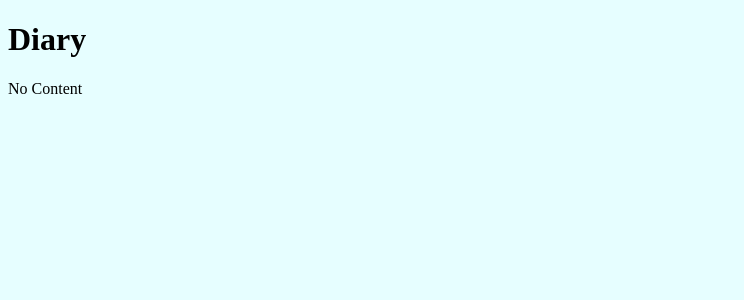
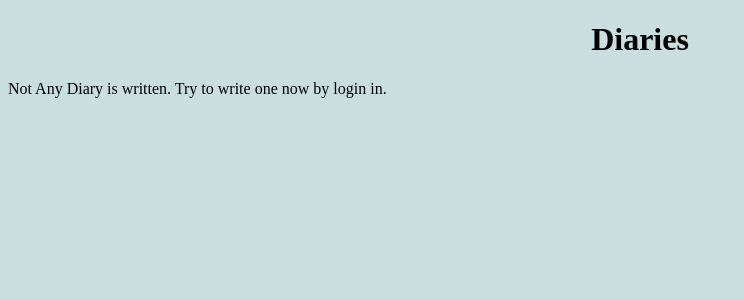
Before and after one commit to ericcheng09/mynikki, a Django app: page /articles/ in a window 1280 px wide. Shown: the top 300 px of the page, without its empty margins (0-744 px from the left). Run offline with Django 4.2, Linux system fonts and the light colour scheme; data that the repository does not hold is empty.

Commit message:
FEAT: Using two different views. One show list of diaries and some content with link. The other one show all content of diary in a page.

```diff
--- a/articles/static/articles/style.css
+++ b/articles/static/articles/style.css
@@ -1,11 +1,11 @@
 
 body {
-    background-color: #e6feff;
+    background-color: #c8dedf;
 }
 
 h1 {
     color: rgb(0, 0, 0);
-
+    text-align: center;
 }
 
 fieldset {
@@ -13,11 +13,11 @@ fieldset {
     border-radius: 5px;
     /* margin: 50px; */
     border: 0;
-    margin-bottom: 15px;
+    margin-top: 30px;
 }
 
 .content_title {
-    background-color: #5e8bec;
+    background-color: #84aafc;
     padding: 10px;
     /* width: 100px; */
     font-weight: bold;
@@ -33,6 +33,15 @@ fieldset {
 .time {
     font-weight: bold;
     font-size: small;
+}
+
+.detail {
+    background-color: #a6c7d1;
+    padding-top: 5px;
+    padding-left: 10px;
+    margin-top: 10px;
+    border-radius: 20px;
+    min-height: 80vh
 }
 
 @font-face {
--- /dev/null
+++ b/articles/templates/articles/list.html
@@ -0,0 +1,25 @@
+{% extends "base.html" %}
+
+{% block title %}Diary{% endblock %}
+{% load static %}
+{% block style %}
+<link rel="stylesheet" href="{% static 'articles/style.css' %}">
+{% endblock %}
+
+{% block content %}
+<h1>Diaries</h1>
+    {% for r in results %}
+        <fieldset>
+            <legend class="content_title">{{r.date}}</legend>
+            <label class="time">Create at:{{r.create_at}}</label>  <label class="time">Update at:{{r.update_at}}</label>
+            <div class="content">
+                <p>
+                    {{r.content}}
+                    <a href="/articles/{{r.id}}">more</a>
+                </p>
+            </div>
+        </fieldset>
+    {% empty %}
+    Not Any Diary is written. Try to write one now by login in.
+    {% endfor %}
+{% endblock %}
--- a/articles/templates/articles/show.html
+++ b/articles/templates/articles/show.html
@@ -7,18 +7,14 @@
 {% endblock %}
 
 {% block content %}
-<h1>Diary</h1>
-    {% for r in results %}
-        <fieldset>
-            <legend class="content_title">{{r.date}}</legend>
-            <label class="time">Create at:{{r.create_at}}</label>  <label class="time">Update at:{{r.update_at}}</label>
-            <div class="content">
-                <p>
-                    {{r.content}}
-                </p>
-            </div>
-        </fieldset>
-    {% empty %}
-    No Content
-    {% endfor %}
+<h1>{{date}}</h1>
+<a href="/articles">Back To List</a>
+<div class="detail">
+    <label class="time">Create at:{{create_at}}</label>  <label class="time">Update at:{{update_at}}</label>
+    <div class="detail-content">
+        <p>
+            {{content}}
+        </p>
+    </div>
+</div>
 {% endblock %}
--- a/articles/urls.py
+++ b/articles/urls.py
@@ -2,5 +2,6 @@ from django.urls import path
 from . import views
 
 urlpatterns = [
-    path('', views.show, name='article_show'),
+    path('', views.show_all, name='all_article'),
+    path('<int:id>', views.detail, name='article_detail'),
 ]
--- a/articles/views.py
+++ b/articles/views.py
@@ -2,17 +2,46 @@ from django.shortcuts import render
 from django.utils.timezone import make_aware
 from datetime import datetime
 from articles.models import Article
+from django.http import HttpResponseNotAllowed, Http404
 
+SORT_BY_OPTIONS = ['id', 'create_at', 'update_at']
 
 # Create your views here.
-def show(request):
+def show_all(request):
+    if request.method != 'GET':
+        return HttpResponseNotAllowed()
+
+    sort_by = request.GET.get('sort_by', 'id')
+    sort_by = sort_by.lower()
+    if sort_by not in SORT_BY_OPTIONS:
+        sort_by = 'id'
+
     articles = Article.objects.all()
     results = []
+
     for a in articles:
         results.append(
-            {'date': a.date,
-            'content': a.content,
+            {
+            'id': a.id,
+            'date': a.date,
+            'content': a.content[:20] + '...',
             'create_at': make_aware(datetime.fromtimestamp(a.create_at)),
             'update_at': make_aware(datetime.fromtimestamp(a.update_at))}
         )
-    return render(request, 'articles/show.html', {'results': results})
+
+    results = sorted(results, key= lambda r: r[sort_by], reverse=True)
+    return render(request, 'articles/list.html', {'results': results})
+
+
+def detail(request, id):
+    article = Article.objects.get(pk=id)
+    if article:
+        r = {
+            'date': article.date,
+            'content': article.content,
+            'create_at': make_aware(datetime.fromtimestamp(article.create_at)),
+            'update_at': make_aware(datetime.fromtimestamp(article.update_at))
+            }
+        return render(request, 'articles/show.html', r)
+
+    return Http404()
```
